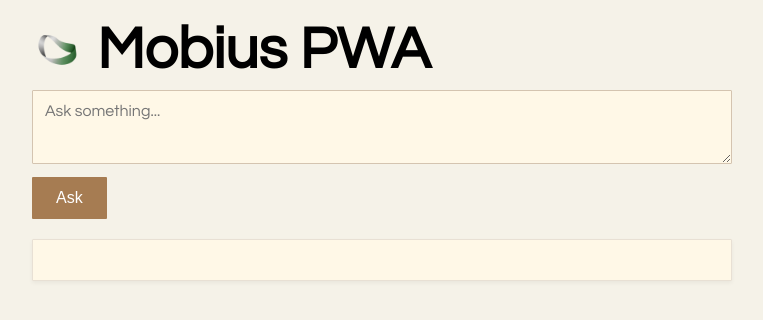
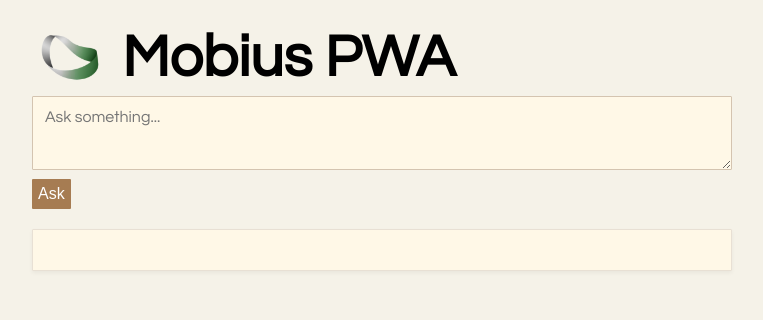
Before and after one commit to lotr2929/Mobius, a website: page index.html in a window 1280 px wide. Shown: the whole page, without its empty margins (258-1021 px from the left). Drawn offline with Linux system fonts and the light colour scheme.

Commit message:
Deploy update

```diff
--- a/index.html
+++ b/index.html
@@ -1,6 +1,8 @@
 <!DOCTYPE html>
 <html>
 <head>
+    <meta name="viewport" content="width=device-width, initial-scale=1.0">
+    <meta charset="UTF-8">
     <title>Mobius</title>
     <link rel="icon" type="image/png" href="mobius-logo.png">
     <link rel="shortcut icon" type="image/x-icon" href="favicon.ico">
@@ -30,8 +32,8 @@
             background: #FFF8E7;
         }
         button {
-            padding: 12px 24px;
-            margin-top: 10px;
+            padding: 6px 6px;
+            margin-top: 6px;
             font-size: 16px;
             background: #A67C52;
             color: white;
@@ -54,8 +56,8 @@
     </style>
 </head>
 <body>
-    <div style="display: flex; align-items: center; gap: 15px; margin-bottom: 10px;">
-        <img src="mobius-logo.png" alt="Mobius Logo" style="height: 50px;">
+    <div style="display: flex; align-items: center; gap: 15px; margin-bottom: 1px;">
+        <img src="mobius-logo.png" alt="Mobius Logo" style="height: 75px;">
         <h1 style="margin: 0; font-size: 59px;">Mobius PWA</h1>
     </div>
 
```
